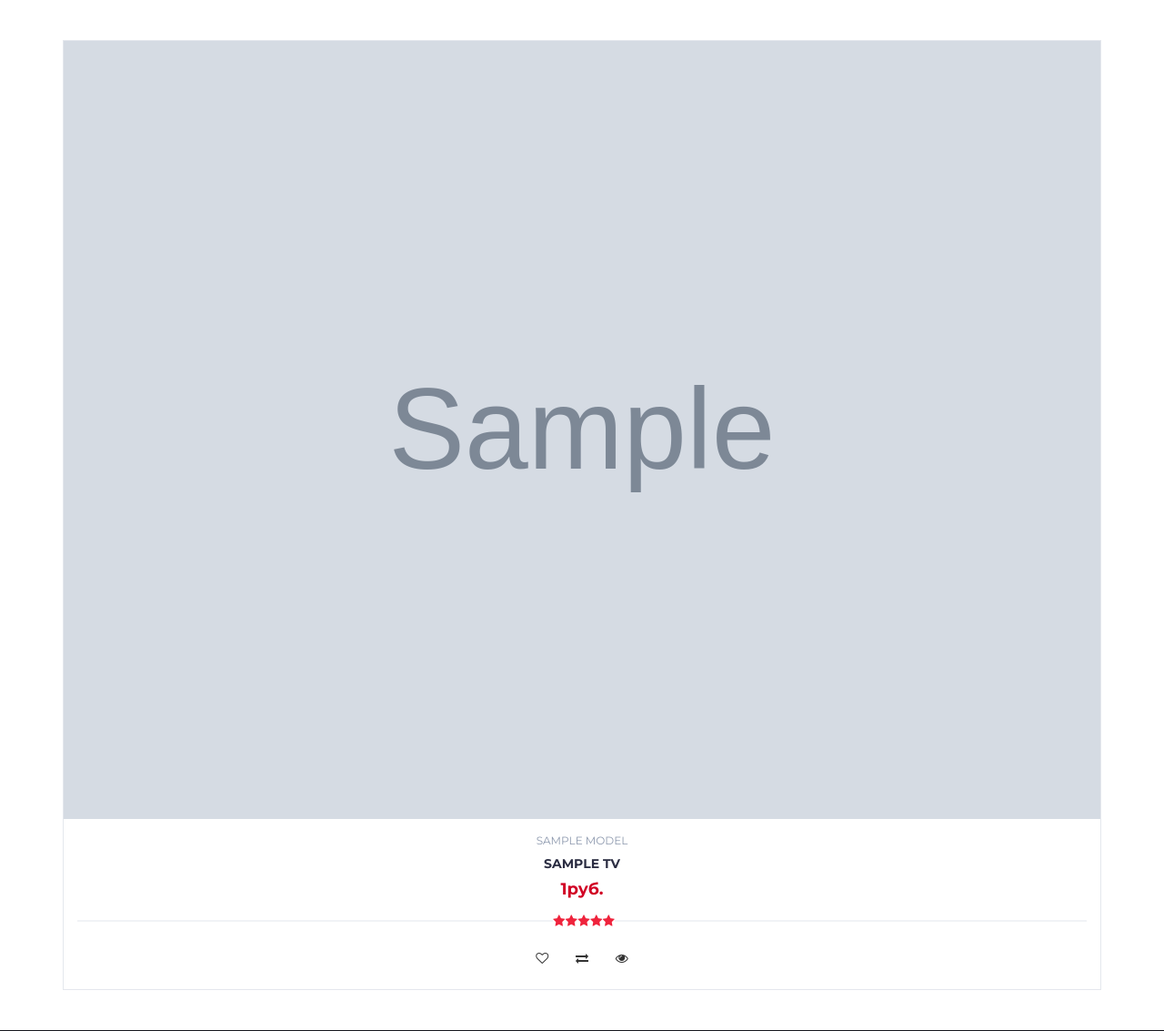
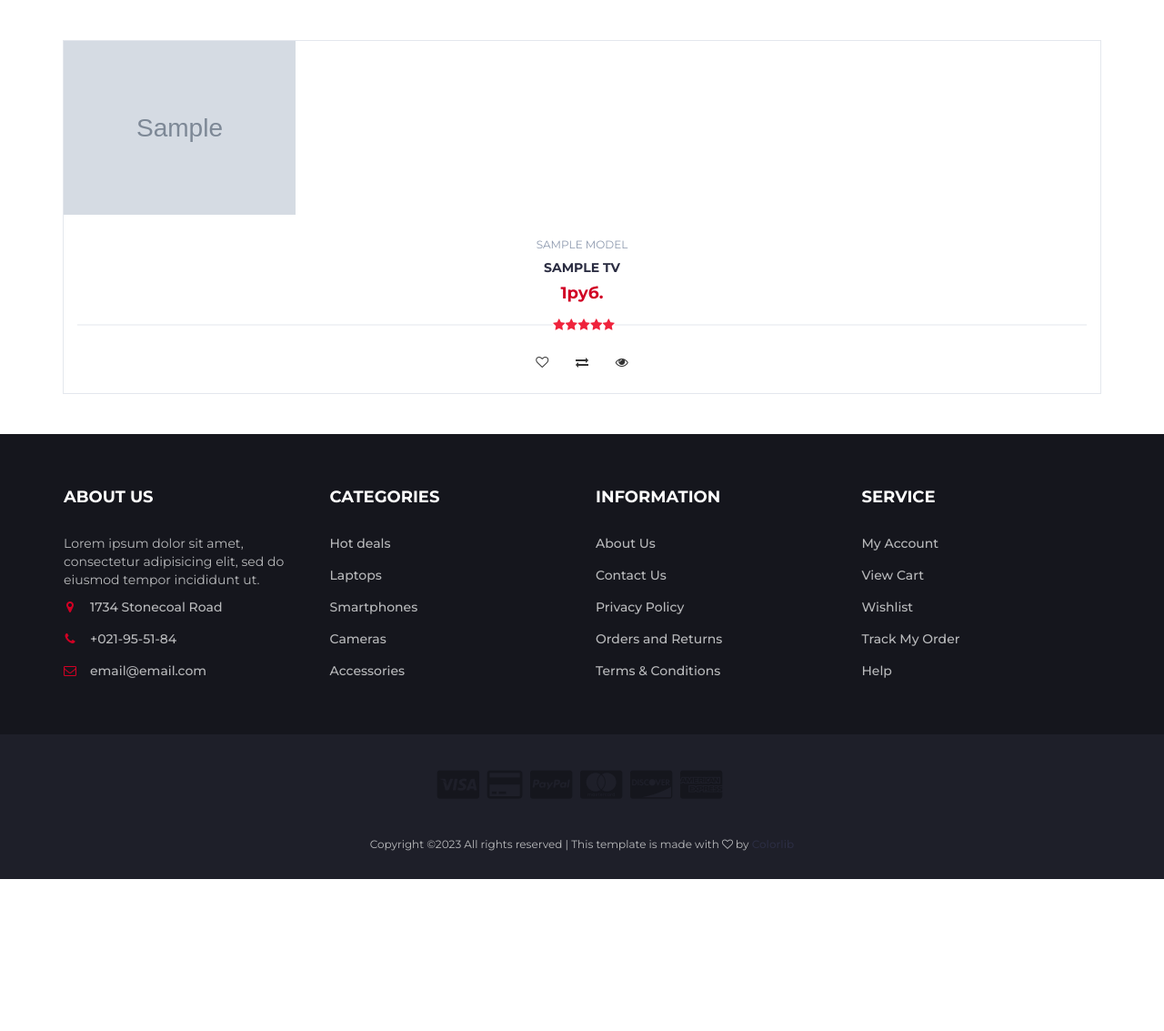
Before and after one commit to fleeper2133/tv_shop, a Django app: page / in a window 1280 px wide. Shown: the part 207-1340 px from the top of the page at 91% size. After the commit the page ends 1173 px from the top, so only its background shows below. Run offline with Django 4.2, Linux system fonts and the light colour scheme; tables that the repository leaves empty hold one stand-in row (values such as "Sample post"); grey boxes marked "Sample" are stand-in pictures; some libraries are stand-ins or nearby versions.

Commit message:
add img size

```diff
--- a/tvshop/items/static/items/css/style.css
+++ b/tvshop/items/static/items/css/style.css
@@ -1097,6 +1097,14 @@ textarea.input {
   width: 100%;
 }
 
+.product-img {
+  width: 255px;
+  height: 200px;
+  background: no-repeat center center;
+  background-size: cover;
+
+}
+
 .product-widget .product-body {
   padding-left: 75px;
   min-height: 60px;
```
